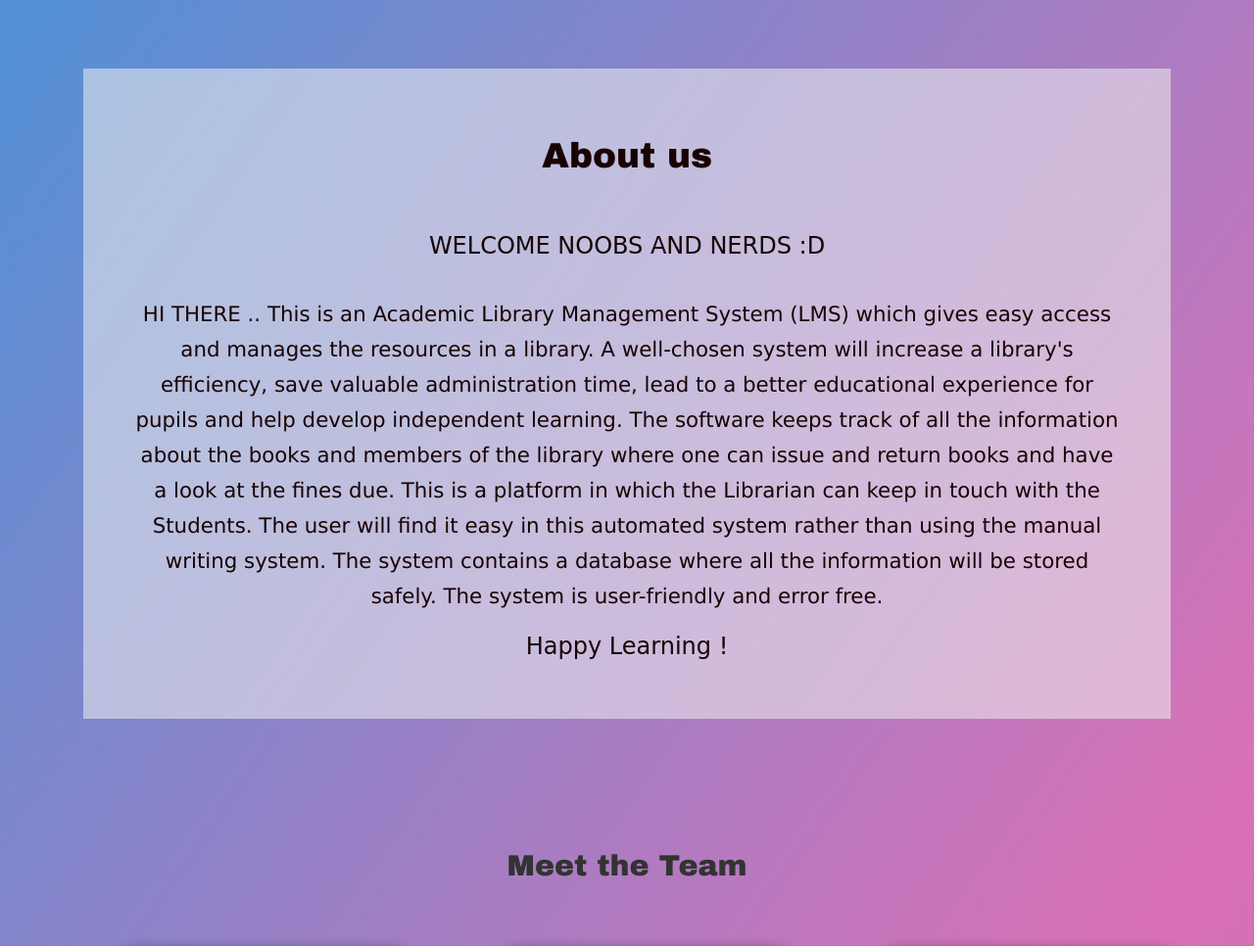
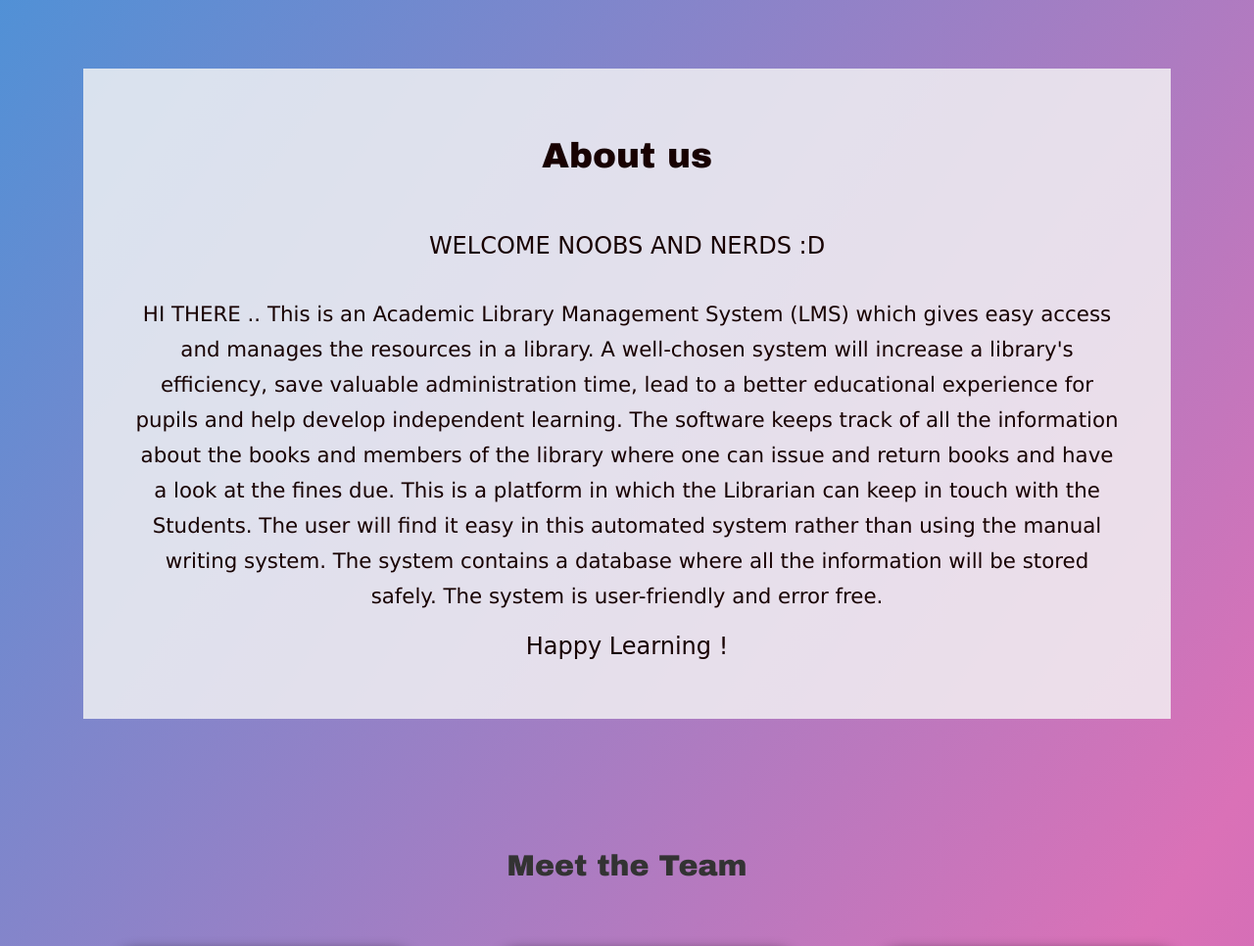
Before and after one commit to p4A11-projectTeam/Library, a PHP site: page /about_us.html in a window 1280 px wide. Shown: the top 966 px of the page at 98% size. Run offline with PHP 8.4, Linux system fonts and the light colour scheme.

Commit message:
Update about_us.css

```diff
--- a/about_us.css
+++ b/about_us.css
@@ -1,6 +1,6 @@
 
   .header {
-    background-color: #f1f1f18a;
+    background-color: rgba(245, 245, 245, 0.822);
     padding: 20px;
     text-align: center;
   }
```
